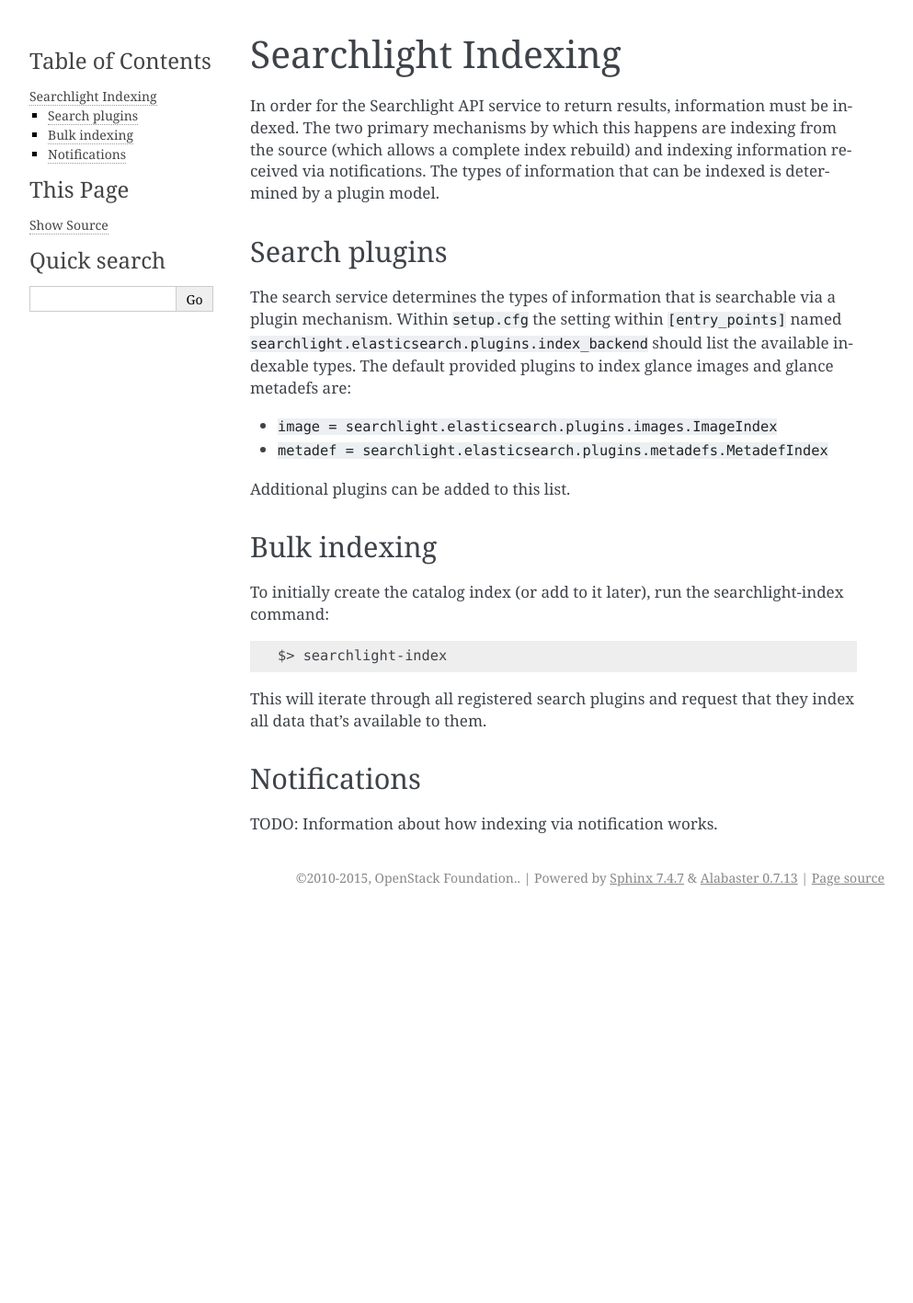
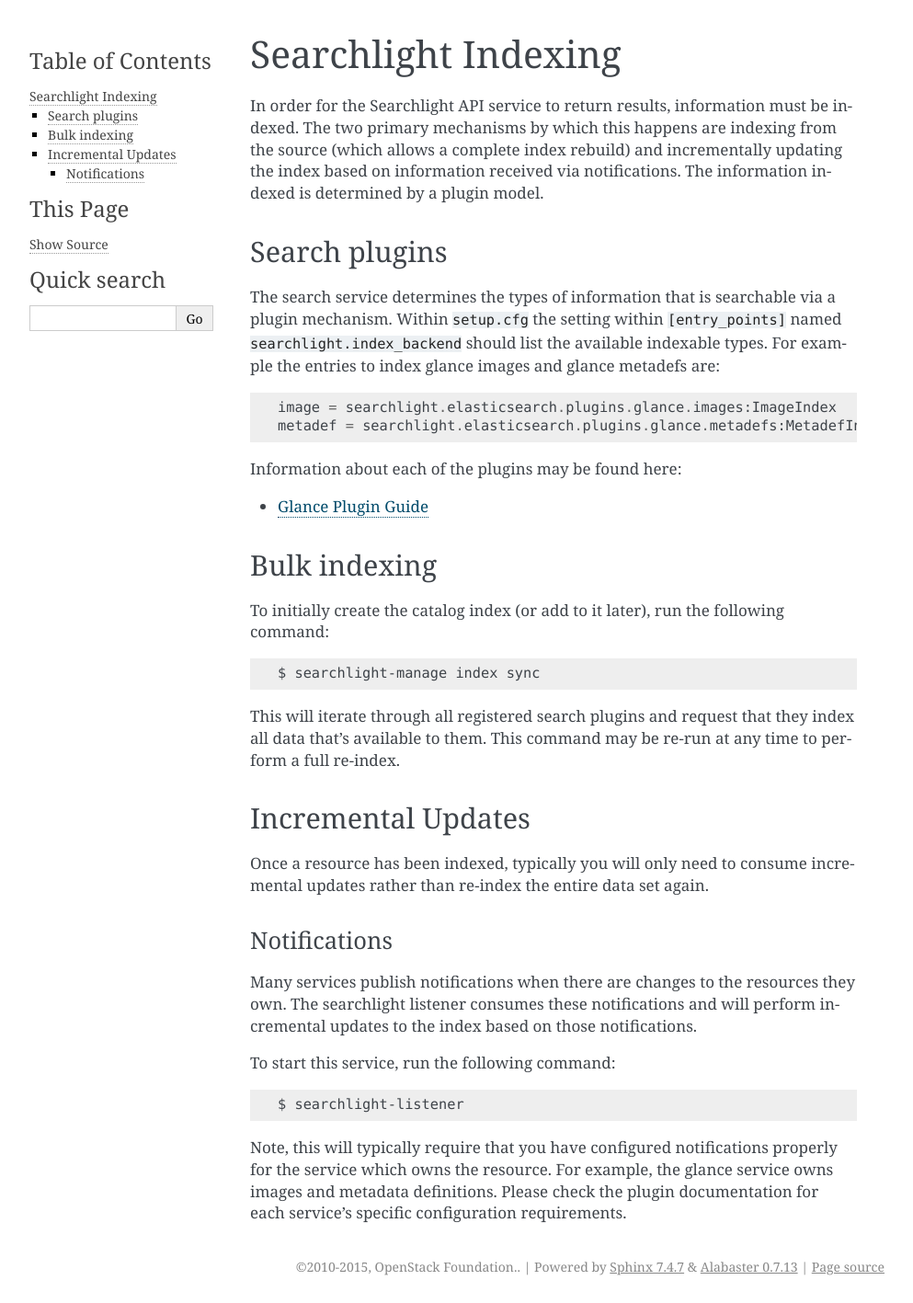
Before and after one commit to openstack-archive/searchlight, a Sphinx documentation site: the page built from doc/source/indexingservice.rst, in a window 1280 px wide. Shown: the whole page at 92% size, without its empty margins (148-1141 px from the left). Built offline with Sphinx 7.4.7, drawn with Linux system fonts in a browser that asks for light colours; formulas are drawn with MathJax 3; the version number is read from the project's files by our own code; before the commit the page ends 994 px from its top, so only the background shows below that.

Commit message:
Update indexingservice.rst with latest info
indexingservice.rst has several issues:

The searchlight-index command was replaced with
searchlight-manage index sync

The Notifications sections just has a TODO
and does not provide any information.

Change-Id: I1b382d403ae64629aec5a39c6eeaa44fb6463db3
Closes-Bug: #1481125

```diff
--- a/doc/source/indexingservice.rst
+++ b/doc/source/indexingservice.rst
@@ -18,33 +18,57 @@ Searchlight Indexing
 ====================
 In order for the Searchlight API service to return results, information
 must be indexed. The two primary mechanisms by which this happens are indexing
-from the source (which allows a complete index rebuild) and indexing
-information received via notifications. The types of information that can be
-indexed is determined by a plugin model.
+from the source (which allows a complete index rebuild) and incrementally
+updating the index based on information received via notifications.
+The information indexed is determined by a plugin model.
 
 Search plugins
 --------------
 The search service determines the types of information that is searchable
 via a plugin mechanism.  Within ``setup.cfg`` the setting within
-``[entry_points]`` named ``searchlight.elasticsearch.plugins.index_backend``
-should list the available indexable types. The default provided plugins
-to index glance images and glance metadefs are:
+``[entry_points]`` named ``searchlight.index_backend``
+should list the available indexable types. For example the entries to index
+glance images and glance metadefs are::
 
-* ``image = searchlight.elasticsearch.plugins.images.ImageIndex``
-* ``metadef = searchlight.elasticsearch.plugins.metadefs.MetadefIndex``
+    image = searchlight.elasticsearch.plugins.glance.images:ImageIndex
+    metadef = searchlight.elasticsearch.plugins.glance.metadefs:MetadefIndex
 
-Additional plugins can be added to this list.
+Information about each of the plugins may be found here:
+
+.. toctree::
+   :maxdepth: 1
+   :glob:
+
+   plugins/*
 
 Bulk indexing
 -------------
 To initially create the catalog index (or add to it later), run the
-searchlight-index command::
+following command::
 
-    $> searchlight-index
+    $ searchlight-manage index sync
 
 This will iterate through all registered search plugins and request that
-they index all data that's available to them.
+they index all data that's available to them. This command may be re-run at
+any time to perform a full re-index.
+
+Incremental Updates
+-------------------
+
+Once a resource has been indexed, typically you will only need to consume
+incremental updates rather than re-index the entire data set again.
 
 Notifications
--------------
-TODO: Information about how indexing via notification works.
+^^^^^^^^^^^^^
+Many services publish notifications when there are changes to the resources
+they own. The searchlight listener consumes these notifications and will
+perform incremental updates to the index based on those notifications.
+
+To start this service, run the following command::
+
+    $ searchlight-listener
+
+Note, this will typically require that you have configured notifications
+properly for the service which owns the resource. For example, the glance
+service owns images and metadata definitions. Please check the plugin
+documentation for each service's specific configuration requirements.
```
